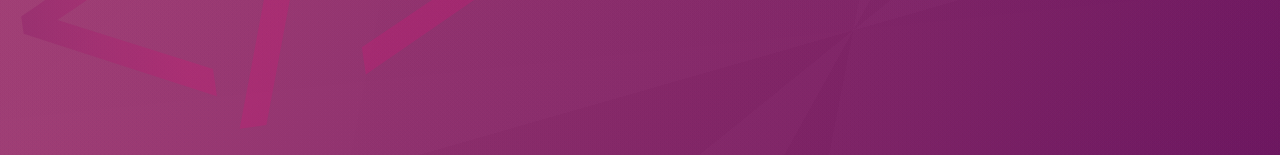
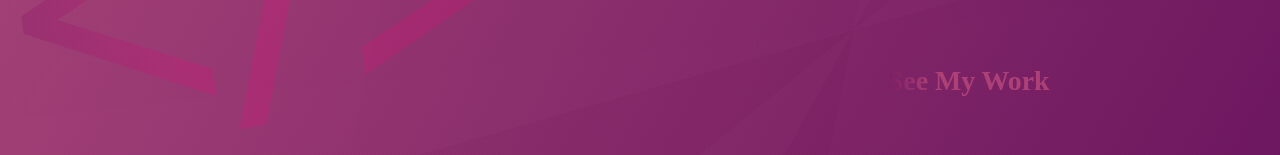
Before and after one commit to Hex-Zero/Main-Site, a Gatsby site: page / in a window 1280 px wide. Shown: the part 503-658 px from the top of the page. Built offline with nearby package versions, Linux system fonts and the light colour scheme; Gatsby itself is replaced by a stand-in of ours.

Commit message:
see my work text

```diff
--- a/src/pages/index.jsx
+++ b/src/pages/index.jsx
@@ -1,6 +1,7 @@
 import React from "react"
 import Layout from "../components/layout"
 import SEO from "../components/seo"
+import AniLink from "gatsby-plugin-transition-link/AniLink"
 
 const IndexPage = () => (
   <Layout>
@@ -11,6 +12,16 @@ const IndexPage = () => (
         <span className="aka">aka:</span> Mantas Brasiunas
       </h2>
     </div>
+    <AniLink
+      duration={1}
+      activeClassName="active"
+      paintDrip
+      hex="#852766"
+      to="portfolio"
+      className="my-work-button"
+    >
+      See My Work
+    </AniLink>
   </Layout>
 )
 
--- a/src/style/index.scss
+++ b/src/style/index.scss
@@ -48,3 +48,24 @@ body {
     top: 27vh;
   }
 }
+.my-work-button {
+  text-decoration: none;
+  font-size: calc(2.2vh + 0.8vw);
+  font-weight: 800;
+  position: absolute;
+  bottom: 25vh;
+  right: 18vw;
+
+  background: linear-gradient(
+    to right,
+    var(--main-color) 20%,
+    var(--mainD-color) 40%,
+    var(--mainD-color) 60%,
+    var(--main-color) 80%
+  );
+  background-size: 200% auto;
+  background-clip: text;
+  -webkit-background-clip: text;
+  -webkit-text-fill-color: transparent;
+  animation: shine 15s linear infinite;
+}
```
